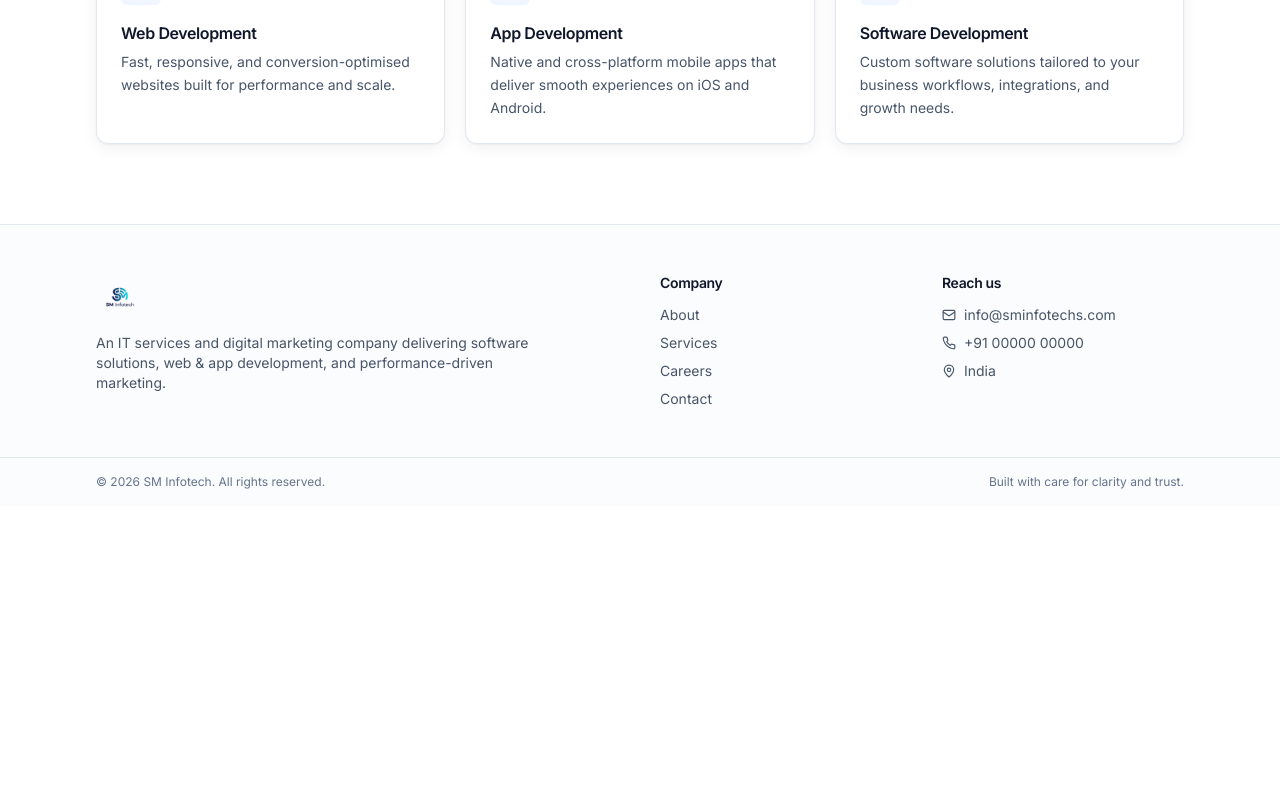
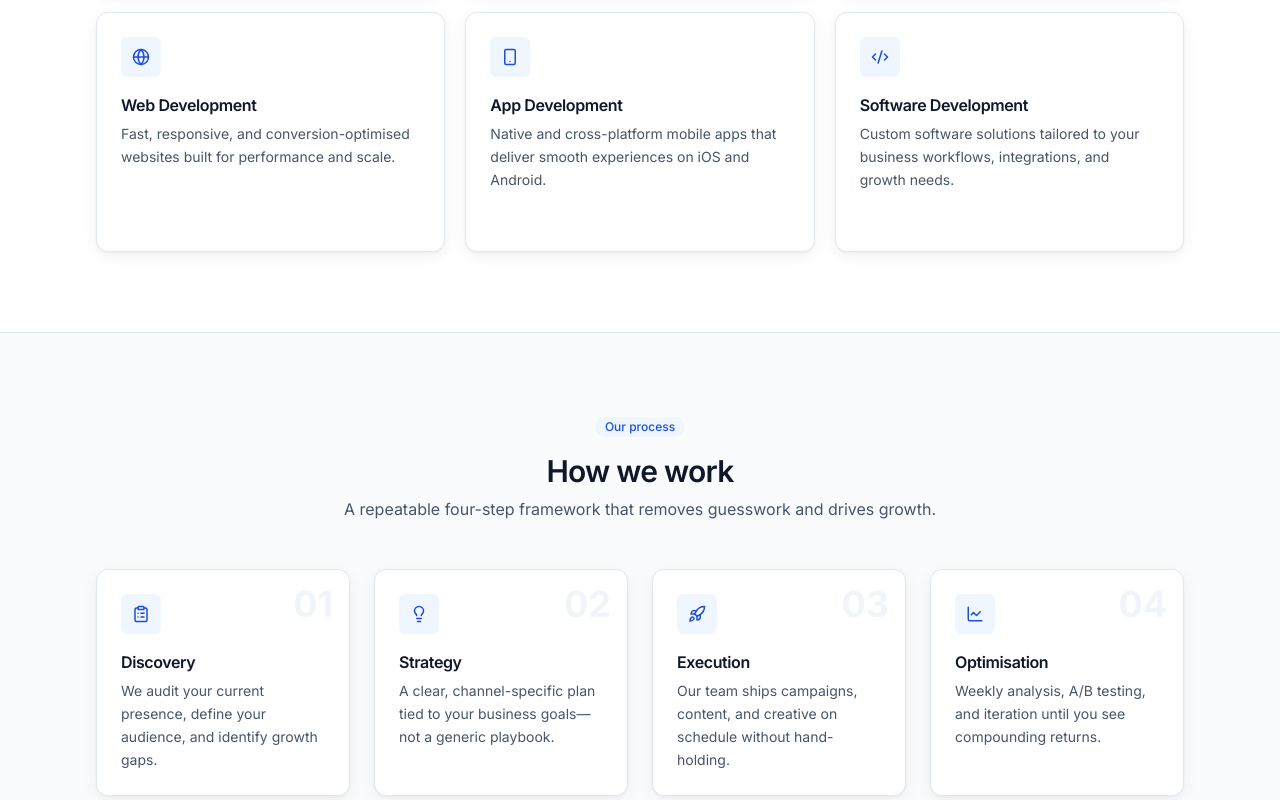
Before and after one commit to whatapi00-max/sm-infotech, a React (Vite) app: page /services in a window 1280 px wide. Shown: the part 820-1620 px from the top of the page. Before the commit the page ends 1326 px from the top, so only its background shows below. Built offline with nearby package versions, Linux system fonts and the light colour scheme.

Commit message:
Footer cleanup, remove phone, clients marquee, move process to Services, clickable service cards

```diff
--- a/src/components/Footer.tsx
+++ b/src/components/Footer.tsx
@@ -1,5 +1,5 @@
 import { Link } from 'react-router-dom';
-import { Mail, MapPin, Phone } from 'lucide-react';
+import { Mail, MapPin } from 'lucide-react';
 
 export default function Footer() {
   const year = new Date().getFullYear();
@@ -30,15 +30,13 @@ export default function Footer() {
           <h4 className="text-sm font-semibold text-slate-900">Reach us</h4>
           <ul className="mt-3 space-y-2 text-sm text-slate-600">
             <li className="flex items-center gap-2"><Mail size={14} /> info@sminfotechs.com</li>
-            <li className="flex items-center gap-2"><Phone size={14} /> +91 00000 00000</li>
             <li className="flex items-center gap-2"><MapPin size={14} /> India</li>
           </ul>
         </div>
       </div>
       <div className="border-t border-slate-200">
-        <div className="container-page flex flex-col sm:flex-row items-center justify-between py-4 text-xs text-slate-500">
-          <span>© {year} SM Infotech. All rights reserved.</span>
-          <span className="mt-2 sm:mt-0">Built with care for clarity and trust.</span>
+        <div className="container-page py-4 text-center text-xs text-slate-500">
+          © {year} SM Infotech. All rights reserved.
         </div>
       </div>
     </footer>
--- a/src/index.css
+++ b/src/index.css
@@ -12,6 +12,19 @@
   }
   h1, h2, h3, h4 {
     @apply text-slate-900 tracking-tight;
+  }
+}
+
+@layer utilities {
+  @keyframes marquee {
+    0%   { transform: translateX(0); }
+    100% { transform: translateX(-50%); }
+  }
+  .animate-marquee {
+    animation: marquee 30s linear infinite;
+  }
+  .marquee-pause:hover .animate-marquee {
+    animation-play-state: paused;
   }
 }
 
--- a/src/pages/Contact.tsx
+++ b/src/pages/Contact.tsx
@@ -1,11 +1,34 @@
-import { useState, type FormEvent } from 'react';
-import { Mail, MapPin, Phone, Send, CheckCircle2 } from 'lucide-react';
+import { useState, useEffect, type FormEvent } from 'react';
+import { useSearchParams } from 'react-router-dom';
+import { Mail, MapPin, Send, CheckCircle2 } from 'lucide-react';
 
 export default function Contact() {
+  const [searchParams] = useSearchParams();
+  const selectedService = searchParams.get('service');
+
   const [submitted, setSubmitted] = useState(false);
   const [submitting, setSubmitting] = useState(false);
   const [error, setError] = useState<string | null>(null);
-  const [form, setForm] = useState({ name: '', email: '', message: '' });
+  const [form, setForm] = useState({
+    name: '',
+    email: '',
+    message: selectedService
+      ? `Hi SM Infotech team, I'd like to learn more about your ${selectedService} service.\n\n`
+      : '',
+  });
+
+  // Keep message in sync if the user navigates between services without unmounting
+  useEffect(() => {
+    if (selectedService) {
+      setForm((f) => ({
+        ...f,
+        message:
+          f.message && !f.message.includes(selectedService)
+            ? f.message
+            : `Hi SM Infotech team, I'd like to learn more about your ${selectedService} service.\n\n`,
+      }));
+    }
+  }, [selectedService]);
 
   function update<K extends keyof typeof form>(k: K, v: string) {
     setForm((f) => ({ ...f, [k]: v }));
@@ -120,7 +143,6 @@ export default function Contact() {
             <h3 className="text-base font-semibold">Reach us directly</h3>
             <ul className="mt-4 space-y-3 text-sm text-slate-700">
               <li className="flex items-center gap-2.5"><Mail size={16} className="text-brand-700" /> info@sminfotechs.com</li>
-              <li className="flex items-center gap-2.5"><Phone size={16} className="text-brand-700" /> +91 00000 00000</li>
               <li className="flex items-center gap-2.5"><MapPin size={16} className="text-brand-700" /> India</li>
             </ul>
           </div>
--- a/src/pages/Home.tsx
+++ b/src/pages/Home.tsx
@@ -10,8 +10,6 @@ import {
   Target,
   Globe,
   Lightbulb,
-  ClipboardList,
-  Rocket,
   LineChart,
   Quote,
   Smartphone,
@@ -44,16 +42,24 @@ const reasons = [
   { icon: Target,      title: 'Results',     desc: 'We measure what matters and optimize until the numbers reflect the goal.' },
 ];
 
-const process = [
-  { icon: ClipboardList, step: '01', title: 'Discovery',   desc: 'We audit your current presence, define your audience, and identify growth gaps.' },
-  { icon: Lightbulb,     step: '02', title: 'Strategy',    desc: 'A clear, channel-specific plan tied to your business goals—not a generic playbook.' },
-  { icon: Rocket,        step: '03', title: 'Execution',   desc: 'Our team ships campaigns, content, and creative on schedule without hand-holding.' },
-  { icon: LineChart,     step: '04', title: 'Optimisation', desc: 'Weekly analysis, A/B testing, and iteration until you see compounding returns.' },
-];
-
 const industries = [
   'E-commerce', 'Real Estate', 'Healthcare', 'Education',
   'SaaS & Tech', 'Hospitality', 'Finance', 'Retail', 'Gaming',
+];
+
+const clients = [
+  'Acme Corp',
+  'Lumen Labs',
+  'NovaSoft',
+  'BrightWave',
+  'PixelForge',
+  'Zenith Media',
+  'Quanta Tech',
+  'NorthPeak',
+  'Helio Systems',
+  'Vertex AI',
+  'BlueOrbit',
+  'StackHub',
 ];
 
 const testimonials = [
@@ -141,31 +147,6 @@ export default function Home() {
               <p className="mt-1.5 text-sm text-slate-600 leading-relaxed">{s.desc}</p>
             </div>
           ))}
-        </div>
-      </section>
-
-      {/* How we work */}
-      <section className="bg-slate-50/70 border-y border-slate-200">
-        <div className="container-page py-16 sm:py-20">
-          <div className="text-center max-w-2xl mx-auto mb-12">
-            <span className="badge mb-4">Our process</span>
-            <h2 className="text-2xl sm:text-3xl font-semibold">How we work</h2>
-            <p className="mt-2 text-slate-600">
-              A repeatable four-step framework that removes guesswork and drives growth.
-            </p>
-          </div>
-          <div className="grid gap-6 sm:grid-cols-2 lg:grid-cols-4">
-            {process.map((p) => (
-              <div key={p.step} className="card relative overflow-hidden">
-                <span className="absolute top-4 right-4 text-4xl font-black text-slate-100 select-none leading-none">{p.step}</span>
-                <div className="grid h-10 w-10 place-items-center rounded-md bg-brand-50 text-brand-700">
-                  <p.icon size={18} />
-                </div>
-                <h3 className="mt-4 text-base font-semibold">{p.title}</h3>
-                <p className="mt-1.5 text-sm text-slate-600 leading-relaxed">{p.desc}</p>
-              </div>
-            ))}
-          </div>
         </div>
       </section>
 
@@ -455,6 +436,35 @@ export default function Home() {
         </div>
       </section>
 
+      {/* Our Clients — auto-scrolling marquee */}
+      <section className="bg-white border-y border-slate-200">
+        <div className="py-16 sm:py-20">
+          <div className="container-page text-center max-w-2xl mx-auto mb-10">
+            <span className="badge mb-4">Our Clients</span>
+            <h2 className="text-2xl sm:text-3xl font-semibold">Join our impressive clientele</h2>
+            <p className="mt-2 text-slate-600">
+              Trusted by ambitious brands across industries.
+            </p>
+          </div>
+
+          {/* Marquee wrapper — fades on edges, pauses on hover */}
+          <div className="marquee-pause relative overflow-hidden [mask-image:linear-gradient(to_right,transparent,black_8%,black_92%,transparent)]">
+            <div className="animate-marquee flex w-max gap-5 px-4">
+              {[...clients, ...clients].map((name, i) => (
+                <div
+                  key={`${name}-${i}`}
+                  className="shrink-0 w-48 h-24 rounded-xl border border-slate-200 bg-gradient-to-br from-slate-50 to-white shadow-soft flex items-center justify-center px-5"
+                >
+                  <span className="text-base font-semibold tracking-tight text-slate-500 select-none">
+                    {name}
+                  </span>
+                </div>
+              ))}
+            </div>
+          </div>
+        </div>
+      </section>
+
       {/* Testimonials */}
       <section className="container-page py-16 sm:py-20">
         <div className="text-center max-w-2xl mx-auto mb-12">
--- a/src/pages/Services.tsx
+++ b/src/pages/Services.tsx
@@ -1,3 +1,4 @@
+import { Link } from 'react-router-dom';
 import {
   Search,
   Share2,
@@ -8,6 +9,10 @@ import {
   Globe,
   Smartphone,
   Code2,
+  ClipboardList,
+  Lightbulb,
+  Rocket,
+  ArrowRight,
 } from 'lucide-react';
 
 const services = [
@@ -58,8 +63,16 @@ const services = [
   },
 ];
 
+const process = [
+  { icon: ClipboardList, step: '01', title: 'Discovery',    desc: 'We audit your current presence, define your audience, and identify growth gaps.' },
+  { icon: Lightbulb,     step: '02', title: 'Strategy',     desc: 'A clear, channel-specific plan tied to your business goals—not a generic playbook.' },
+  { icon: Rocket,        step: '03', title: 'Execution',    desc: 'Our team ships campaigns, content, and creative on schedule without hand-holding.' },
+  { icon: LineChart,     step: '04', title: 'Optimisation', desc: 'Weekly analysis, A/B testing, and iteration until you see compounding returns.' },
+];
+
 export default function Services() {
   return (
+    <>
       <section className="container-page py-16 sm:py-20">
         <div className="max-w-2xl">
           <span className="badge mb-4">Services</span>
@@ -74,15 +87,52 @@ export default function Services() {
 
         <div className="mt-12 grid gap-5 sm:grid-cols-2 lg:grid-cols-3">
           {services.map((s) => (
-          <div key={s.title} className="card">
+            <Link
+              key={s.title}
+              to={`/contact?service=${encodeURIComponent(s.title)}`}
+              className="card group hover:border-brand-200 hover:shadow-md transition-all flex flex-col"
+            >
               <div className="grid h-10 w-10 place-items-center rounded-md bg-brand-50 text-brand-700">
                 <s.icon size={18} />
               </div>
-            <h3 className="mt-4 text-base font-semibold">{s.title}</h3>
-            <p className="mt-1.5 text-sm text-slate-600 leading-relaxed">{s.desc}</p>
+              <h3 className="mt-4 text-base font-semibold group-hover:text-brand-700 transition-colors">
+                {s.title}
+              </h3>
+              <p className="mt-1.5 text-sm text-slate-600 leading-relaxed flex-1">{s.desc}</p>
+              <span className="mt-4 inline-flex items-center gap-1 text-sm font-medium text-brand-700 opacity-0 group-hover:opacity-100 transition-opacity">
+                Enquire now <ArrowRight size={14} />
+              </span>
+            </Link>
+          ))}
+        </div>
+      </section>
+
+      {/* Our process */}
+      <section className="bg-slate-50/70 border-y border-slate-200">
+        <div className="container-page py-16 sm:py-20">
+          <div className="text-center max-w-2xl mx-auto mb-12">
+            <span className="badge mb-4">Our process</span>
+            <h2 className="text-2xl sm:text-3xl font-semibold">How we work</h2>
+            <p className="mt-2 text-slate-600">
+              A repeatable four-step framework that removes guesswork and drives growth.
+            </p>
+          </div>
+          <div className="grid gap-6 sm:grid-cols-2 lg:grid-cols-4">
+            {process.map((p) => (
+              <div key={p.step} className="card relative overflow-hidden">
+                <span className="absolute top-4 right-4 text-4xl font-black text-slate-100 select-none leading-none">
+                  {p.step}
+                </span>
+                <div className="grid h-10 w-10 place-items-center rounded-md bg-brand-50 text-brand-700">
+                  <p.icon size={18} />
+                </div>
+                <h3 className="mt-4 text-base font-semibold">{p.title}</h3>
+                <p className="mt-1.5 text-sm text-slate-600 leading-relaxed">{p.desc}</p>
               </div>
             ))}
           </div>
+        </div>
       </section>
+    </>
   );
 }
--- a/tailwind.config.ts
+++ b/tailwind.config.ts
@@ -8,9 +8,13 @@ export default {
         brand: {
           50: '#eff6ff',
           100: '#dbeafe',
+          200: '#bfdbfe',
+          300: '#93c5fd',
+          400: '#60a5fa',
           500: '#3b82f6',
           600: '#2563eb',
           700: '#1d4ed8',
+          800: '#1e40af',
           900: '#1e3a8a',
         },
       },
```
Lines whose indentation alone changed are shown as unchanged.
